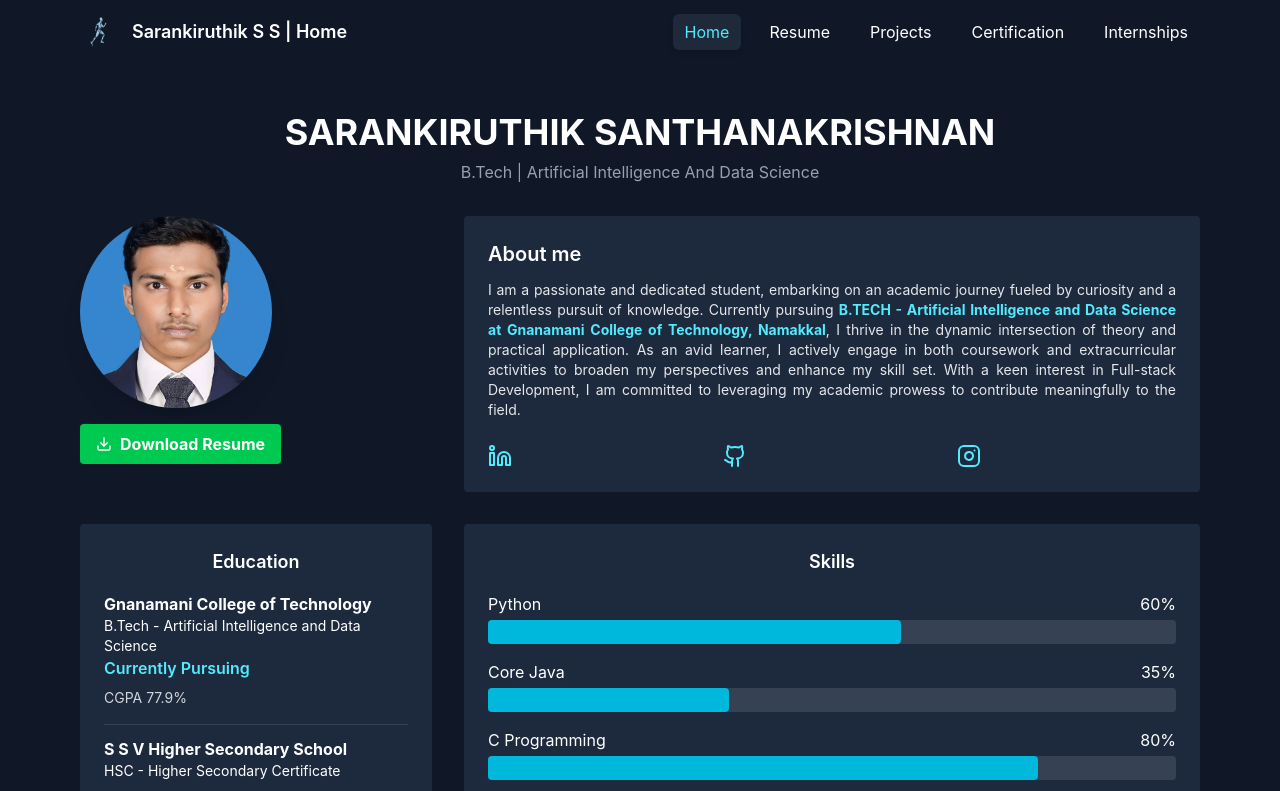
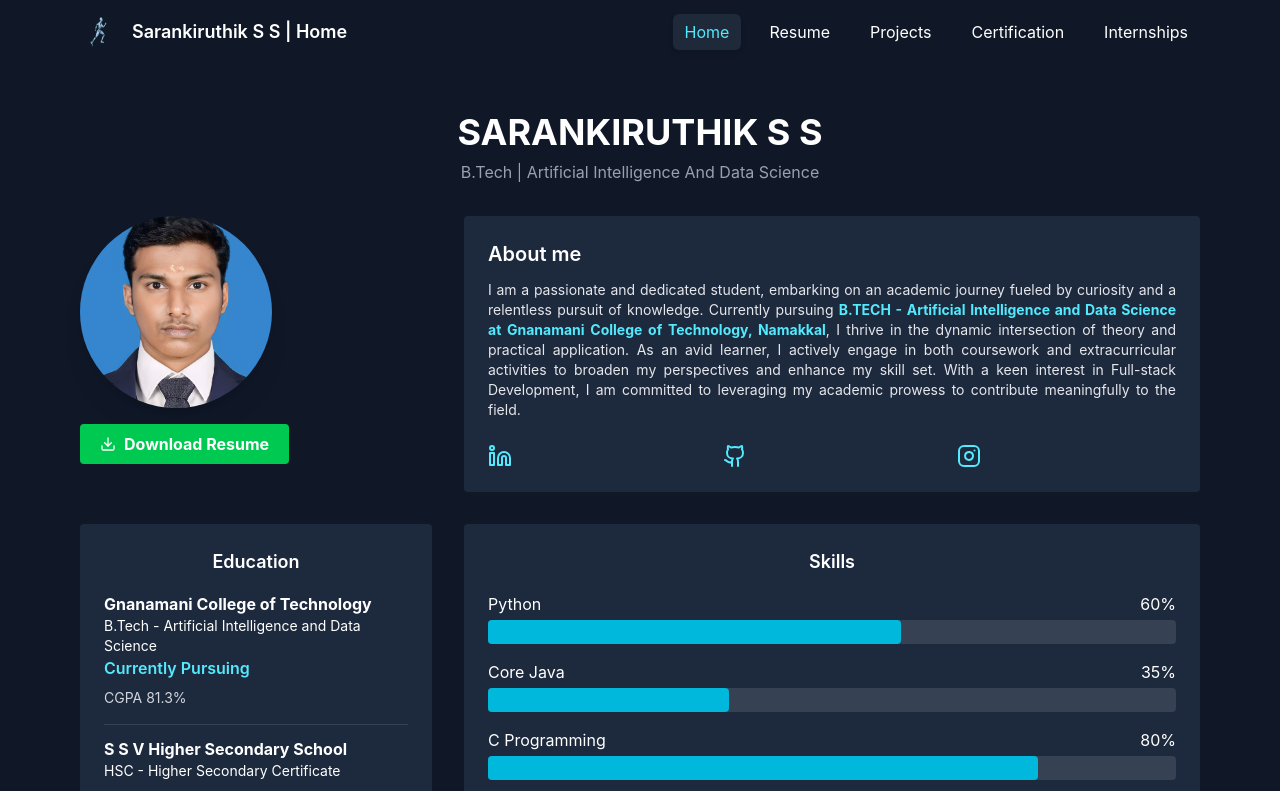
Before and after one commit to SarankiruthikSanthanakrishnan/MyPortfolio, a React (Vite) app: page / in a window 1280 px wide. Shown: the top 791 px of the page. Built offline with nearby package versions, Linux system fonts and the light colour scheme.

Commit message:
New UI Updated

```diff
--- a/src/Components/Home.jsx
+++ b/src/Components/Home.jsx
@@ -29,7 +29,7 @@ const Home = () => {
         <div className="max-w-6xl mx-auto px-4">
           <div className="text-center mb-8">
             <h1 className="text-3xl md:text-4xl font-bold">
-              SARANKIRUTHIK SANTHANAKRISHNAN
+              SARANKIRUTHIK S S
             </h1>
             <p className="text-gray-400 mt-2">
               B.Tech | Artificial Intelligence And Data Science
@@ -37,18 +37,20 @@ const Home = () => {
           </div>
 
           <div className="grid gap-8 grid-cols-1 md:grid-cols-3 items-start">
-            <div className="flex flex-col items-center md:items-start">
+            <div className="flex flex-col items-center md:items-start gap-4">
               <img
                 src={Saran}
                 alt="my-photo"
                 className="rounded-full shadow-xl w-28 h-28 sm:w-36 sm:h-36 md:w-48 md:h-48 object-cover"
               />
+
               <a
-                className="mt-4 inline-flex bg-green-500 text-white font-bold px-4 py-2 rounded w-full md:w-auto text-center items-center justify-center gap-2"
                 href={CV}
                 download="SARAN KIRUTHik S S"
+                className="inline-flex items-center justify-center gap-2 bg-green-500 text-white font-bold px-5 py-2 rounded hover:bg-green-400 transition"
               >
-                <Download className="w-4 h-4" /> <span>Download Resume</span>
+                <Download className="w-4 h-4" />
+                <span>Download Resume</span>
               </a>
             </div>
 
@@ -105,7 +107,7 @@ const Home = () => {
                 <p className="text-cyan-300 font-semibold">
                   Currently Pursuing
                 </p>
-                <div className="mt-2 text-sm text-gray-300">CGPA 77.9%</div>
+                <div className="mt-2 text-sm text-gray-300">CGPA 81.3%</div>
               </div>
 
               <hr className="border-gray-700 my-3" />
```
